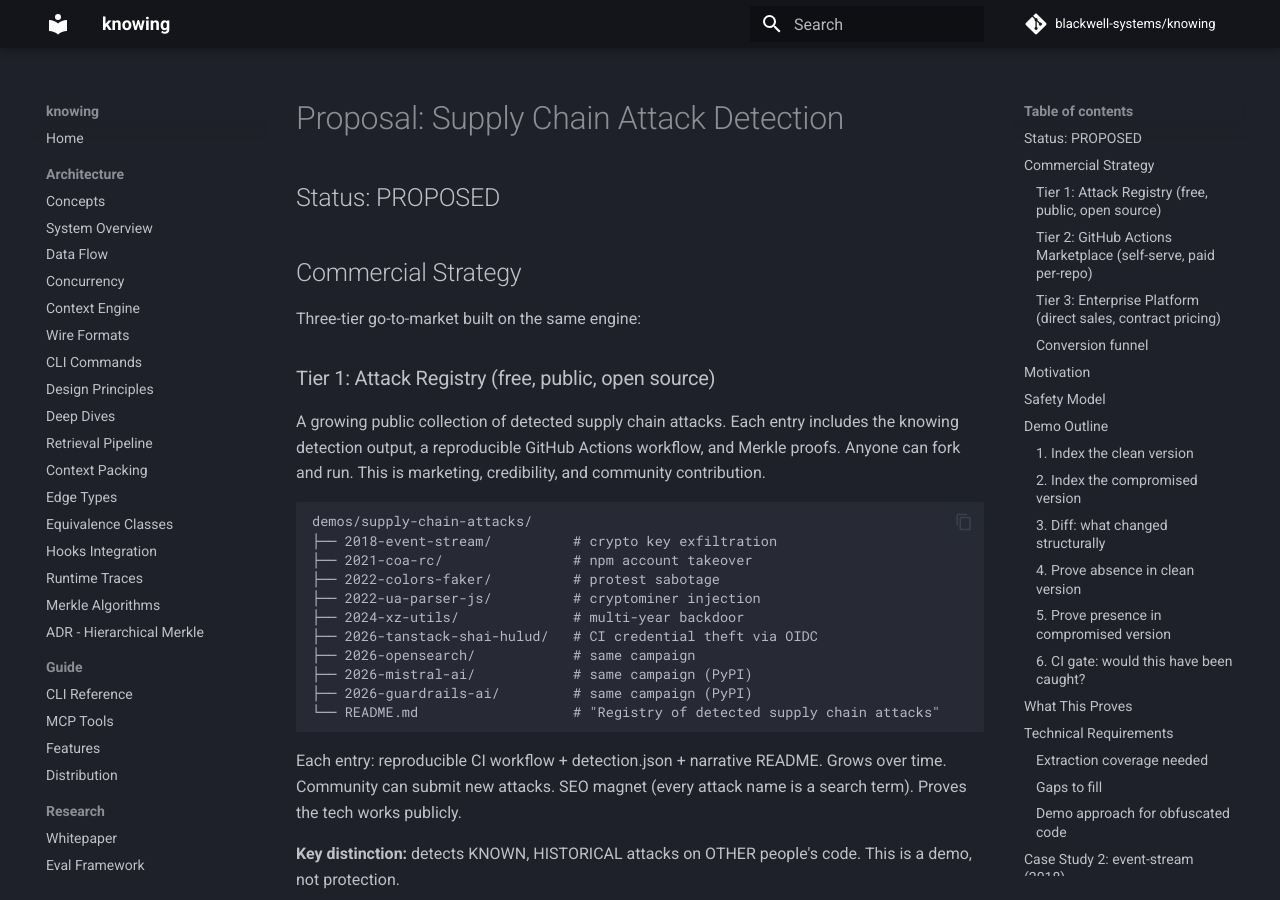
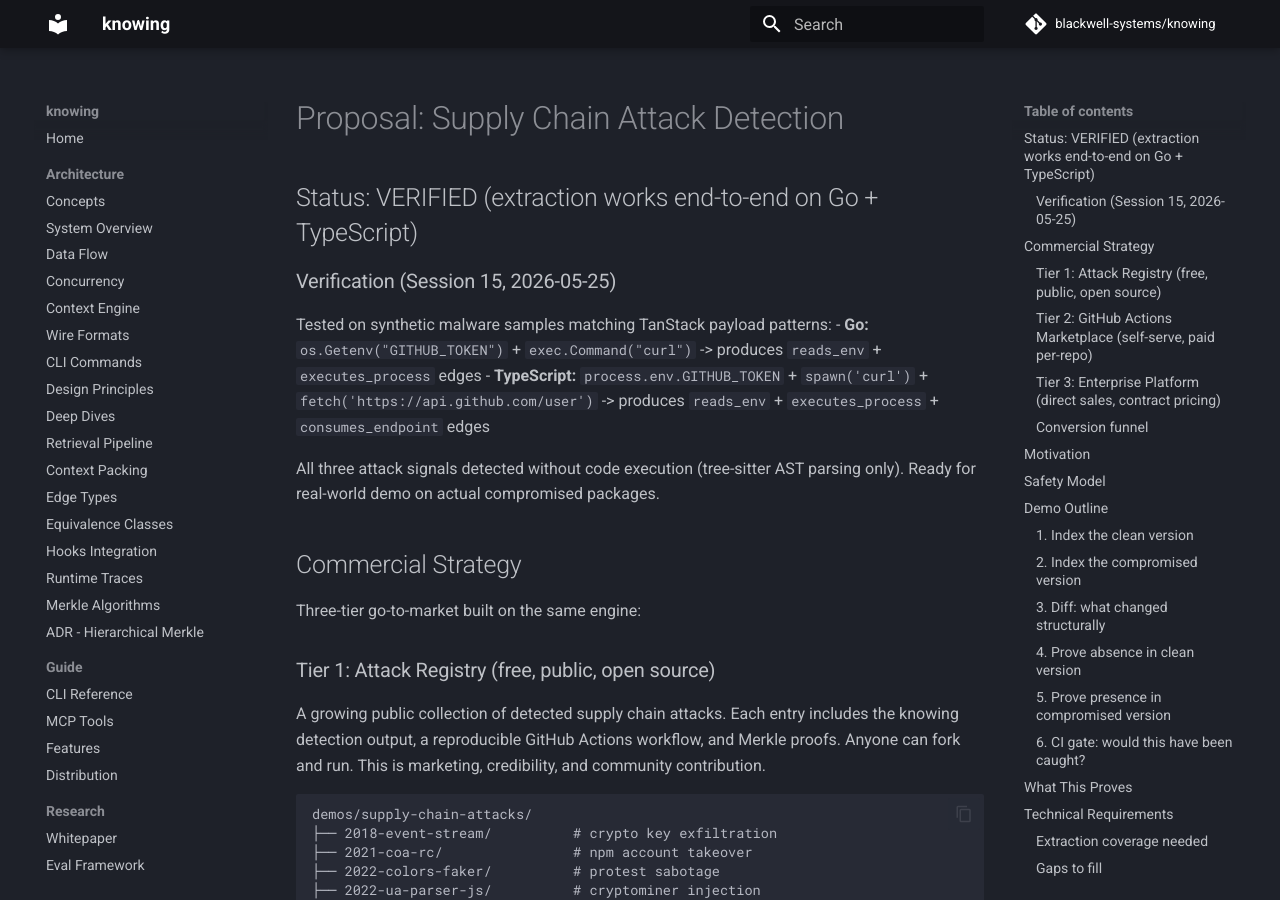
Before and after one commit to blackwell-systems/knowing, an MkDocs documentation site: the page built from docs/proposals/supply-chain-detection-demo.md, in a window 1280 px wide and 900 px high. Built offline with MkDocs 1.6.1 and Material for MkDocs 9.7.7, drawn with Linux system fonts in a browser that asks for light colours; comment, search, counter and statistics services are not loaded.

Commit message:
docs: mark supply chain detection as verified (Go + TypeScript end-to-end)

```diff
--- a/docs/proposals/supply-chain-detection-demo.md
+++ b/docs/proposals/supply-chain-detection-demo.md
@@ -1,6 +1,15 @@
 # Proposal: Supply Chain Attack Detection
 
-## Status: PROPOSED
+## Status: VERIFIED (extraction works end-to-end on Go + TypeScript)
+
+### Verification (Session 15, 2026-05-25)
+
+Tested on synthetic malware samples matching TanStack payload patterns:
+- **Go:** `os.Getenv("GITHUB_TOKEN")` + `exec.Command("curl")` -> produces `reads_env` + `executes_process` edges
+- **TypeScript:** `process.env.GITHUB_TOKEN` + `spawn('curl')` + `fetch('https://api.github.com/user')` -> produces `reads_env` + `executes_process` + `consumes_endpoint` edges
+
+All three attack signals detected without code execution (tree-sitter AST parsing only).
+Ready for real-world demo on actual compromised packages.
 
 ## Commercial Strategy
 
```
